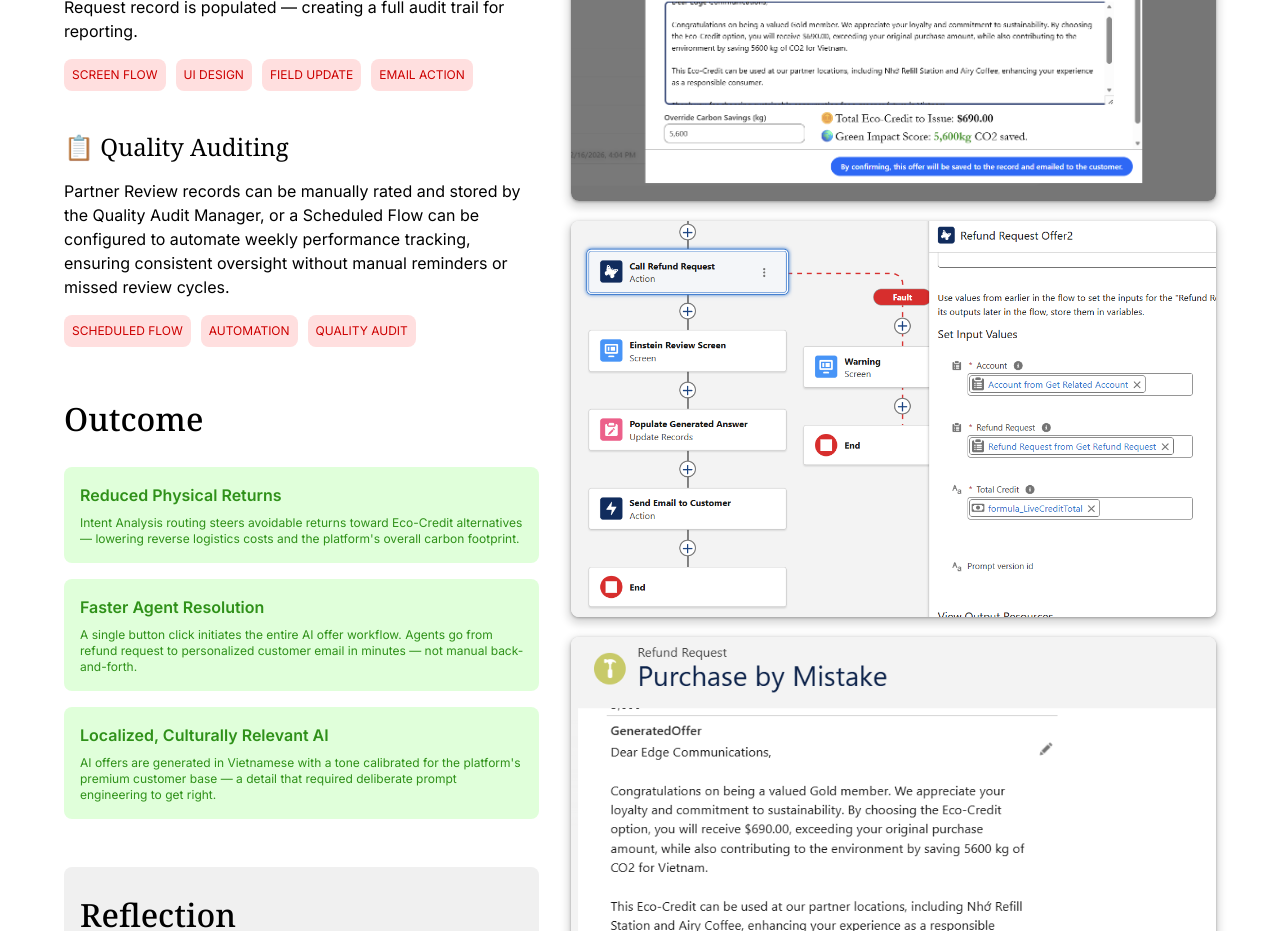
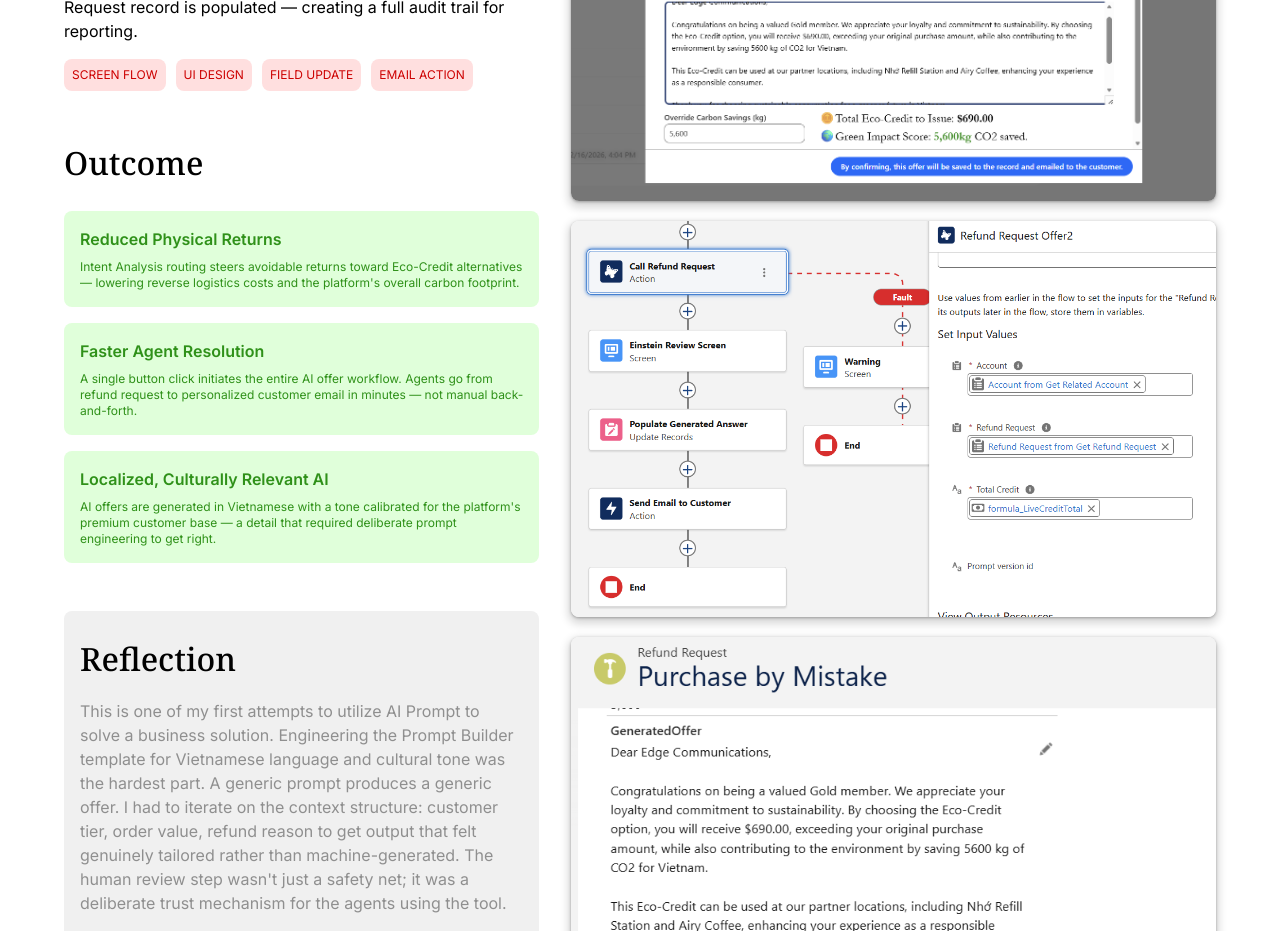
Before and after one commit to vumihn/salesforce-portfolio, a Next.js app: page /project2 in a window 1280 px wide. Shown: the part 1600-2531 px from the top of the page. Built offline with nearby package versions, Linux system fonts and the light colour scheme.

Commit message:
Fix new resume

```diff
--- a/app/project2/page.tsx
+++ b/app/project2/page.tsx
@@ -93,18 +93,6 @@ export default function Project1Page() {
                 <span className="bg-[#ffdfdf] text-[#cd0000] text-xs px-2 py-2 rounded-lg">UI DESIGN</span>
                 <span className="bg-[#ffdfdf] text-[#cd0000] text-xs px-2 py-2 rounded-lg">FIELD UPDATE</span>
                 <span className="bg-[#ffdfdf] text-[#cd0000] text-xs px-2 py-2 rounded-lg">EMAIL ACTION</span>
-              </div>
-            </div>
-
-            <div className="flex flex-col gap-4">
-              <h3 className="font-serif text-2xl text-black">📋 Quality Auditing</h3>
-              <p className="font-sans text-base text-black">
-                Partner Review records can be manually rated and stored by the Quality Audit Manager, or a Scheduled Flow can be configured to automate weekly performance tracking, ensuring consistent oversight without manual reminders or missed review cycles.
-              </p>
-              <div className="flex flex-wrap gap-2.5">
-                <span className="bg-[#ffdfdf] text-[#cd0000] text-xs px-2 py-2 rounded-lg">SCHEDULED FLOW</span>
-                <span className="bg-[#ffdfdf] text-[#cd0000] text-xs px-2 py-2 rounded-lg">AUTOMATION</span>
-                <span className="bg-[#ffdfdf] text-[#cd0000] text-xs px-2 py-2 rounded-lg">QUALITY AUDIT</span>
               </div>
             </div>
           </div>
```
Also changed, not shown: 1 other file (tests, documents, lock files or other folders).
